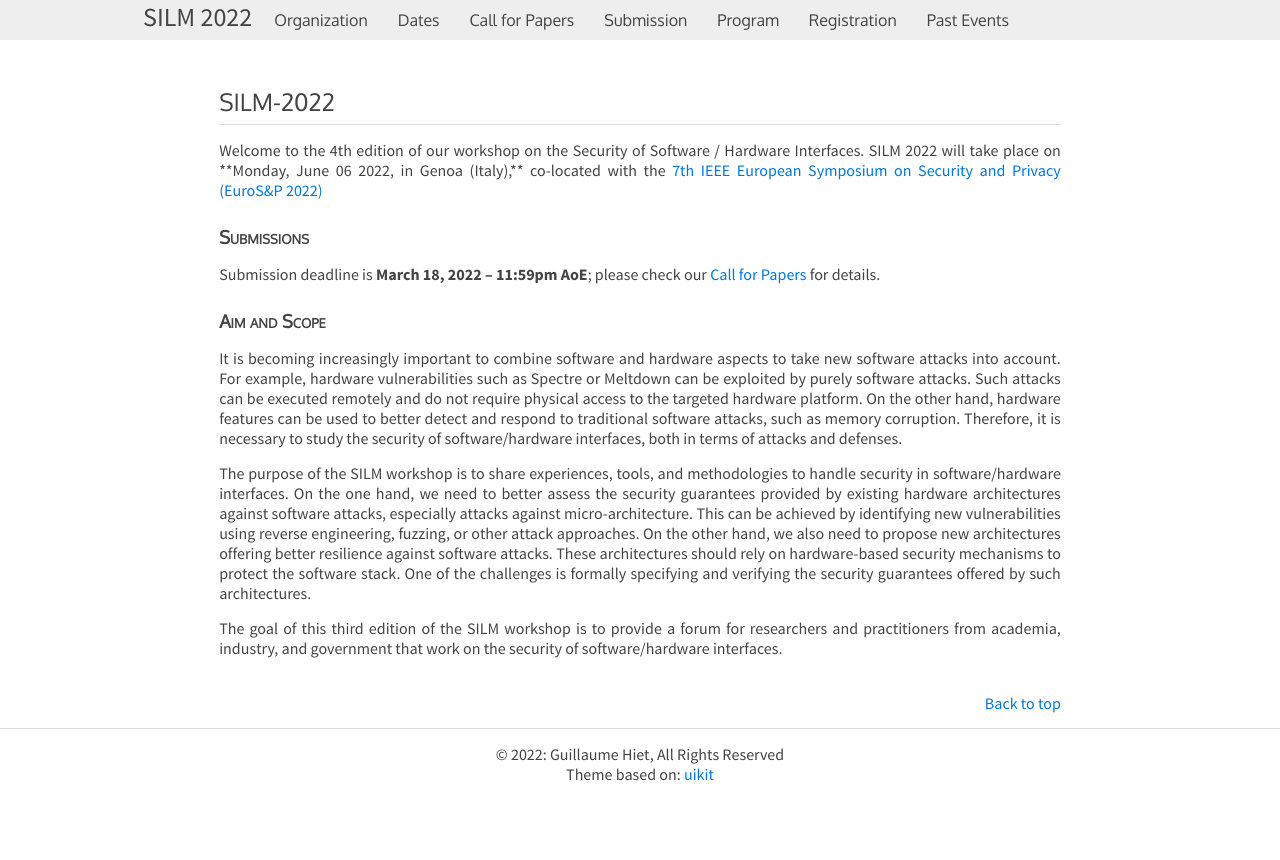
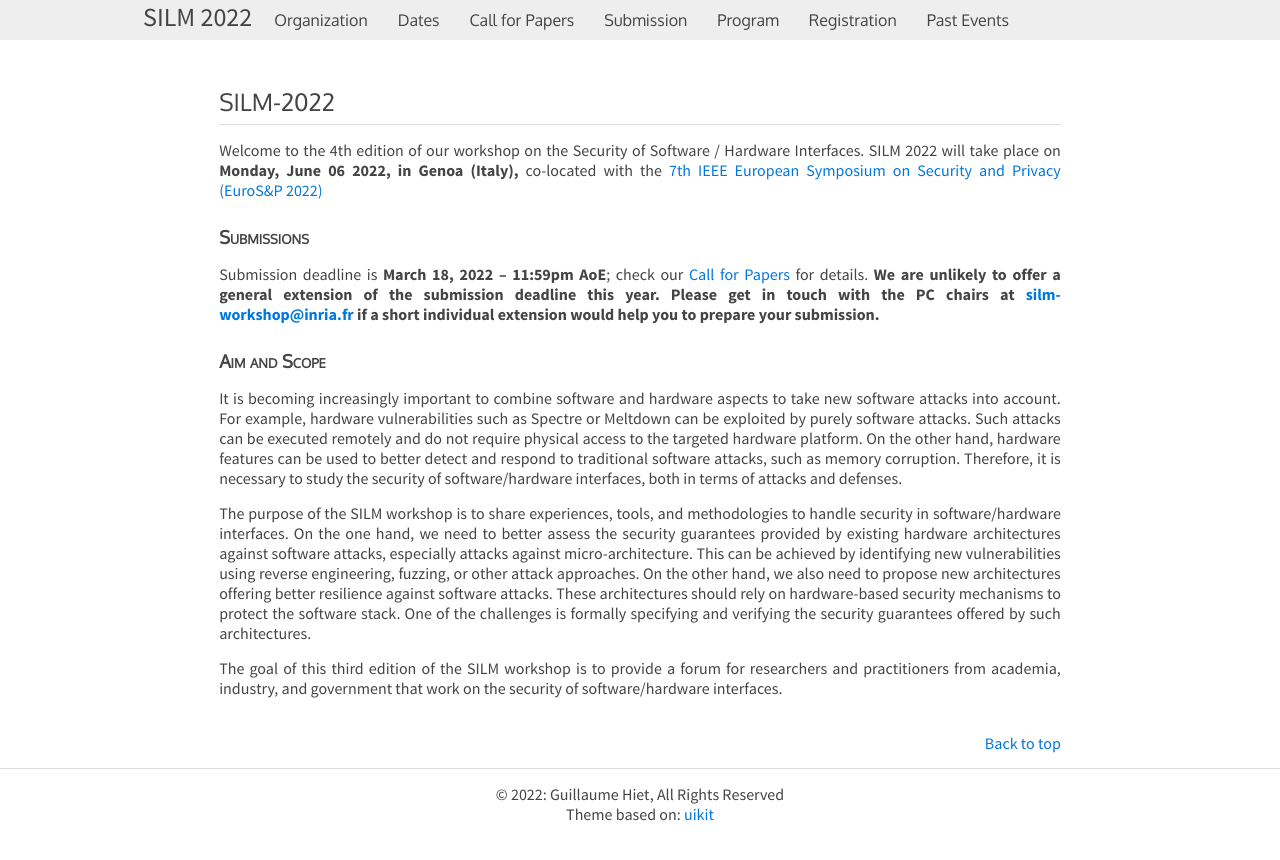
Before and after one commit to silm-workshop/silm-workshop.github.io, a Jekyll site: the page built from index.html, in a window 1280 px wide. Shown: the top 860 px of the page. Built offline with Jekyll 4.4.1, drawn with Linux system fonts in a browser that asks for light colours.

Commit message:
added contact address and info on hard deadline

```diff
--- a/dates.html
+++ b/dates.html
@@ -24,3 +24,8 @@
 </tr>
 </tbody>
 </table>
+
+<b> We are unlikely to offer a general extension of the submission deadline
+this year. Please get in touch with the PC chairs at <a
+href="mailto:silm-workshop@inria.fr">silm-workshop@inria.fr</a> if a short
+individual extension would help you to prepare your submission.</b>
--- a/index.html
+++ b/index.html
@@ -4,14 +4,19 @@
 ---
 
 <p> Welcome to the 4th edition of our workshop on the Security of Software
-/ Hardware Interfaces. SILM 2022 will take place on **Monday, June 06 2022,
-in Genoa (Italy),** co-located with the <a href="https://www.ieee-security.org/TC/EuroSP2022/">7th IEEE European Symposium on Security and Privacy (EuroS&P 2022)</a></p>
+/ Hardware Interfaces. SILM 2022 will take place on <b>Monday, June 06 2022,
+in Genoa (Italy),</b> co-located with the <a href="https://www.ieee-security.org/TC/EuroSP2022/">7th IEEE European Symposium on Security and Privacy (EuroS&P 2022)</a></p>
 
 <h3>Submissions</h3>
 
-Submission deadline is <b>March 18, 2022 – 11:59pm AoE</b>; please check
+Submission deadline is <b>March 18, 2022 – 11:59pm AoE</b>; check
 our <a href="https://silm-workshop.github.io/cfp">Call for Papers</a> for
 details.
+
+<b> We are unlikely to offer a general extension of the submission deadline
+this year. Please get in touch with the PC chairs at <a
+href="mailto:silm-workshop@inria.fr">silm-workshop@inria.fr</a> if a short
+individual extension would help you to prepare your submission.</b>
 
 <h3>Aim and Scope</h3>
 
--- a/organization.html
+++ b/organization.html
@@ -8,6 +8,9 @@
 	<li>Guillaume Hiet, IRISA, CentraleSupelec/Inria, France</li>
   <li>Jan Tobias Mühlberg, DistriNet, KU Leuven, Belgium</li>
 </ul>
+
+Contact address: <a
+href="mailto:silm-workshop@inria.fr">silm-workshop@inria.fr</a>
 
 
 <h3>Program Committee</h3>
```
